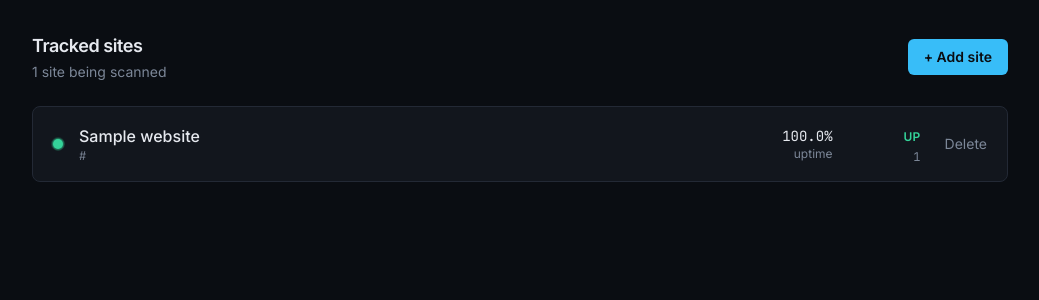
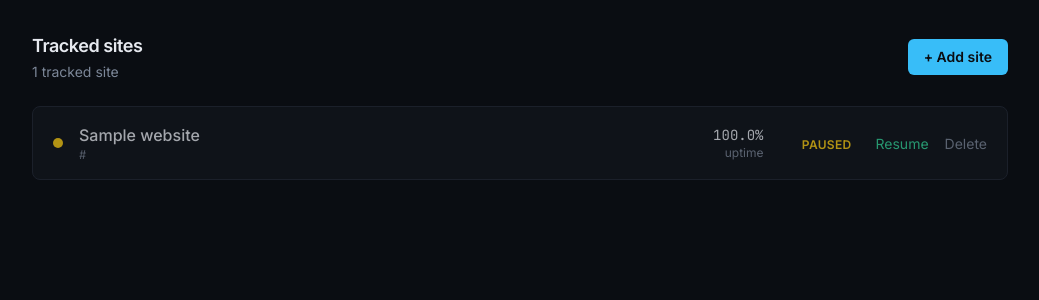
Before and after one commit to iamNaman-official/PingRadar, a Django app: page /monitor/ in a window 1280 px wide. Shown: the part 61-361 px from the top of the page, without its empty margins (120-1159 px from the left). Run offline with Django 5.2, Linux system fonts and the light colour scheme; a user stored in the database is signed in; tables that the repository leaves empty hold one stand-in row (values such as "Sample post"); some libraries are stand-ins or nearby versions.

Commit message:
feat: add pause and resume monitoring functionality

```diff
--- a/monitor/management/commands/run_monitor.py
+++ b/monitor/management/commands/run_monitor.py
@@ -24,7 +24,7 @@ class Command(BaseCommand):
             await asyncio.sleep(60)
 
     async def get_all_websites(self):
-        websites = await sync_to_async(list)(Website.objects.all())
+        websites = await sync_to_async(list)(Website.objects.filter(is_paused=False))
         return websites
 
     async def check_and_save_all(self, websites):
--- a/monitor/models.py
+++ b/monitor/models.py
@@ -7,6 +7,7 @@ class Website(models.Model):
     name = models.CharField(max_length=100)
     url = models.URLField(max_length=200)
     created_at = models.DateTimeField(auto_now_add=True)
+    is_paused = models.BooleanField(default=False)
 
     def __str__(self):
         return self.name
--- a/monitor/templates/monitor/dashboard.html
+++ b/monitor/templates/monitor/dashboard.html
@@ -26,11 +26,19 @@
             }
         }
     </script>
+
     <link rel="preconnect" href="https://fonts.googleapis.com">
     <link href="https://fonts.googleapis.com/css2?family=Inter:wght@400;500;600;700&family=JetBrains+Mono:wght@400;500&display=swap" rel="stylesheet">
+
     <style>
-        body { font-family: 'Inter', sans-serif; }
-        .mono { font-family: 'JetBrains Mono', ui-monospace, monospace; }
+        body {
+            font-family: 'Inter', sans-serif;
+        }
+
+        .mono {
+            font-family: 'JetBrains Mono', ui-monospace, monospace;
+        }
+
         .pulse-dot::before {
             content: '';
             position: absolute;
@@ -39,111 +47,260 @@
             background: currentColor;
             animation: pulse-ring 2s cubic-bezier(0.4, 0, 0.6, 1) infinite;
         }
+
         @keyframes pulse-ring {
-            0% { transform: scale(1); opacity: 0.6; }
-            100% { transform: scale(2.4); opacity: 0; }
+            0% {
+                transform: scale(1);
+                opacity: 0.6;
             }
+
+            100% {
+                transform: scale(2.4);
+                opacity: 0;
+            }
+        }
+
         @media (prefers-reduced-motion: reduce) {
-            .pulse-dot::before { animation: none; }
+            .pulse-dot::before {
+                animation: none;
+            }
         }
     </style>
 </head>
+
 <body class="bg-base text-ink min-h-screen">
 
-    <!-- Top bar -->
 <header class="border-b border-border">
     <div class="max-w-5xl mx-auto px-6 py-4 flex items-center justify-between">
+
         <div class="flex items-center gap-2.5">
             <svg viewBox="0 0 56 56" class="w-7 h-7">
                 <circle cx="28" cy="28" r="26" fill="none" stroke="#232935" stroke-width="2"/>
                 <circle cx="28" cy="28" r="17" fill="none" stroke="#232935" stroke-width="2"/>
                 <circle cx="28" cy="28" r="2.5" fill="#38BDF8"/>
             </svg>
-                <span class="font-semibold tracking-tight">PingRadar</span>
+
+            <span class="font-semibold tracking-tight">
+                PingRadar
+            </span>
         </div>
+
         <div class="flex items-center gap-4">
-                <span class="text-muted text-sm">{{ request.user.username }}</span>
-                <form method="post" action="{% url 'logout' %}" class="inline">
+
+            <span class="text-muted text-sm">
+                {{ request.user.username }}
+            </span>
+
+            <form method="post" action="{% url 'logout' %}">
                 {% csrf_token %}
-                    <button type="submit" class="text-muted text-sm hover:text-ink transition bg-transparent border-none cursor-pointer p-0">
+                <button
+                    type="submit"
+                    class="text-muted text-sm hover:text-ink transition bg-transparent border-none cursor-pointer p-0">
                     Log out
                 </button>
             </form>
+
         </div>
     </div>
 </header>
 
 <main class="max-w-5xl mx-auto px-6 py-8">
+
     <div class="flex items-center justify-between mb-6">
+
         <div>
-                <h1 class="text-lg font-semibold tracking-tight">Tracked sites</h1>
-                <p class="text-muted text-sm mt-0.5">{{ websites|length }} site{{ websites|length|pluralize }} being scanned</p>
+            <h1 class="text-lg font-semibold tracking-tight">
+                Tracked sites
+            </h1>
+
+            <p class="text-muted text-sm mt-0.5">
+                {{ websites|length }} tracked site{{ websites|length|pluralize }}
+            </p>
         </div>
+
         <a href="{% url 'add_website' %}"
            class="bg-brand text-base font-semibold text-sm rounded-md px-4 py-2 hover:bg-brand/90 transition">
             + Add site
         </a>
+
     </div>
 
     {% if websites %}
+
     <div class="grid gap-3">
+
         {% for site in websites %}
         {% with latest=site.latest_check %}
-            <div class="bg-panel border border-border rounded-lg px-5 py-4 flex items-center justify-between hover:border-brand/40 transition">
-                <a href="{% url 'website_detail' site.id %}" class="flex items-center gap-4 flex-1 min-w-0">
-                    <!-- Status dot -->
+
+        <div class="bg-panel border border-border rounded-lg px-5 py-4 flex items-center justify-between transition
+            {% if site.is_paused %}
+                opacity-70
+            {% else %}
+                hover:border-brand/40
+            {% endif %}">
+
+            <a href="{% url 'website_detail' site.id %}"
+               class="flex items-center gap-4 flex-1 min-w-0">
+
                 <div class="relative w-2.5 h-2.5 shrink-0
-                        {% if latest.is_up %}text-up{% elif latest %}text-down{% else %}text-muted{% endif %}">
-                        {% if latest.is_up %}<div class="pulse-dot absolute inset-0"></div>{% endif %}
+                    {% if site.is_paused %}
+                        text-yellow-400
+                    {% elif latest.is_up %}
+                        text-up
+                    {% elif latest %}
+                        text-down
+                    {% else %}
+                        text-muted
+                    {% endif %}">
+
+                    {% if latest.is_up and not site.is_paused %}
+                    <div class="pulse-dot absolute inset-0"></div>
+                    {% endif %}
+
                     <div class="relative w-2.5 h-2.5 rounded-full bg-current"></div>
+
                 </div>
 
                 <div class="min-w-0">
-                        <p class="font-medium text-ink truncate">{{ site.name }}</p>
-                        <p class="text-muted text-xs mono truncate">{{ site.url }}</p>
+
+                    <p class="font-medium text-ink truncate">
+                        {{ site.name }}
+                    </p>
+
+                    <p class="text-muted text-xs mono truncate">
+                        {{ site.url }}
+                    </p>
+
                 </div>
+
             </a>
 
             <div class="flex items-center gap-6 shrink-0">
+
                 <div class="text-right">
+
                     <p class="mono text-sm text-ink">
-                            {% if site.uptime_percentage %}{{ site.uptime_percentage }}%{% else %}—{% endif %}
+                        {% if site.uptime_percentage %}
+                            {{ site.uptime_percentage }}%
+                        {% else %}
+                            —
+                        {% endif %}
                     </p>
-                        <p class="text-muted text-xs">uptime</p>
+
+                    <p class="text-muted text-xs">
+                        uptime
+                    </p>
+
                 </div>
+
                 <div class="text-right w-16">
-                        {% if latest %}
+
+                    {% if site.is_paused %}
+
+                        <span class="text-xs font-semibold uppercase tracking-wide text-yellow-400">
+                            Paused
+                        </span>
+
+                    {% elif latest %}
+
                         <span class="text-xs font-semibold uppercase tracking-wide
-                                {% if latest.is_up %}text-up{% else %}text-down{% endif %}">
-                                {% if latest.is_up %}Up{% else %}Down{% endif %}
+                            {% if latest.is_up %}
+                                text-up
+                            {% else %}
+                                text-down
+                            {% endif %}">
+
+                            {% if latest.is_up %}
+                                Up
+                            {% else %}
+                                Down
+                            {% endif %}
+
                         </span>
+
                         {% if latest.status_code %}
-                                <p class="text-muted text-xs mono mt-0.5">{{ latest.status_code }}</p>
+                        <p class="text-muted text-xs mono mt-0.5">
+                            {{ latest.status_code }}
+                        </p>
                         {% endif %}
+
                     {% else %}
-                            <span class="text-xs font-semibold uppercase tracking-wide text-muted">Pending</span>
+
+                        <span class="text-xs font-semibold uppercase tracking-wide text-muted">
+                            Pending
+                        </span>
+
                     {% endif %}
+
                 </div>
-                    <a href="{% url 'delete_website' site.id %}"
-                        onclick="return confirm('Stop tracking {{ site.name }}?');"
-                        class="text-muted hover:text-down transition text-sm">
+
+                <div class="flex items-center gap-4">
+
+                    <form method="post" action="{% url 'toggle_pause' site.id %}">
+                        {% csrf_token %}
+                        <button
+                            type="submit"
+                            class="text-sm transition
+                            {% if site.is_paused %}
+                                text-up hover:text-green-300
+                            {% else %}
+                                text-yellow-400 hover:text-yellow-300
+                            {% endif %}">
+                            {% if site.is_paused %}
+                                Resume
+                            {% else %}
+                                Pause
+                            {% endif %}
+                        </button>
+                    </form>
+
+                    <form
+                        method="post"
+                        action="{% url 'delete_website' site.id %}"
+                        onsubmit="return confirm('Stop tracking {{ site.name }}?');">
+
+                        {% csrf_token %}
+
+                        <button
+                            type="submit"
+                            class="text-sm text-muted hover:text-down transition">
                             Delete
-                    </a>
+                        </button>
+
+                    </form>
+
                 </div>
+
             </div>
+
+        </div>
+
         {% endwith %}
         {% endfor %}
+
     </div>
+
     {% else %}
+
     <div class="bg-panel border border-dashed border-border rounded-lg py-16 text-center">
-            <p class="text-ink font-medium">Nothing on the radar yet</p>
-            <p class="text-muted text-sm mt-1 mb-5">Add a site to start scanning it for uptime.</p>
+
+        <p class="text-ink font-medium">
+            Nothing on the radar yet
+        </p>
+
+        <p class="text-muted text-sm mt-1 mb-5">
+            Add a site to start scanning it for uptime.
+        </p>
+
         <a href="{% url 'add_website' %}"
            class="inline-block bg-brand text-base font-semibold text-sm rounded-md px-4 py-2 hover:bg-brand/90 transition">
             + Add your first site
         </a>
+
     </div>
+
     {% endif %}
+
 </main>
 
 </body>
--- a/monitor/urls.py
+++ b/monitor/urls.py
@@ -6,6 +6,7 @@ urlpatterns = [
     path('', views.dashboard, name='dashboard'),
     path('signup/', views.signup, name='signup'),
     path('add/', views.add_website, name='add_website'),
+    path('toggle-pause/<int:website_id>/', views.toggle_pause, name='toggle_pause'),
     path('delete/<int:website_id>/', views.delete_website, name='delete_website'),
     path('website/<int:website_id>/', views.website_detail, name='website_detail'),
 
--- a/monitor/views.py
+++ b/monitor/views.py
@@ -46,6 +46,14 @@ def delete_website(request, website_id):
     return redirect('dashboard')
 
 @login_required
+def toggle_pause(request, website_id):
+    website = get_object_or_404(Website, id=website_id, owner=request.user)
+    if request.method == 'POST':
+        website.is_paused = not website.is_paused
+        website.save()
+    return redirect('dashboard')
+
+@login_required
 def website_detail(request, website_id):
     website = get_object_or_404(Website, id=website_id, owner=request.user)
     recent_checks = website.checks.all()[:20]
```
Also changed, not shown: monitor/migrations/0002_website_is_paused.py (added). Lines whose indentation alone changed are shown as unchanged.
